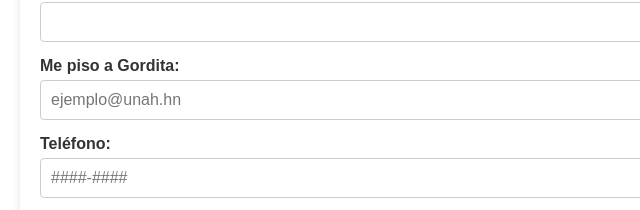
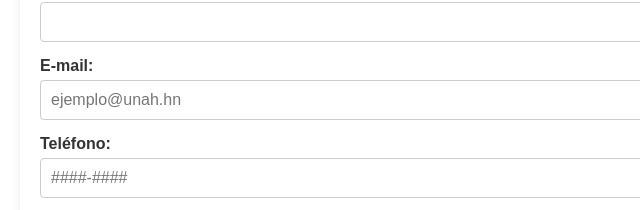
Before and after one commit to kramireza/Pagina_IA, a plain HTML site: page contacto.html in a window 1280 px wide. Shown: the part 397-607 px from the top of the page, 0-640 px from the left. Drawn offline with Linux system fonts and the light colour scheme.

Commit message:
Update contacto.html

```diff
--- a/contacto.html
+++ b/contacto.html
@@ -53,7 +53,7 @@
                     <label for="nombre-completo">Nombre completo:</label>
                     <input type="text" id="nombre-completo" name="nombre_completo" required>
 
-                    <label for="numero-cuenta">Me piso a Gordita:</label>
+                    <label for="numero-cuenta">E-mail:</label>
                     <input type="email" id="email" name="email" placeholder="ejemplo@unah.hn" required>
 
                     <label for="telefono">Teléfono:</label>
```
